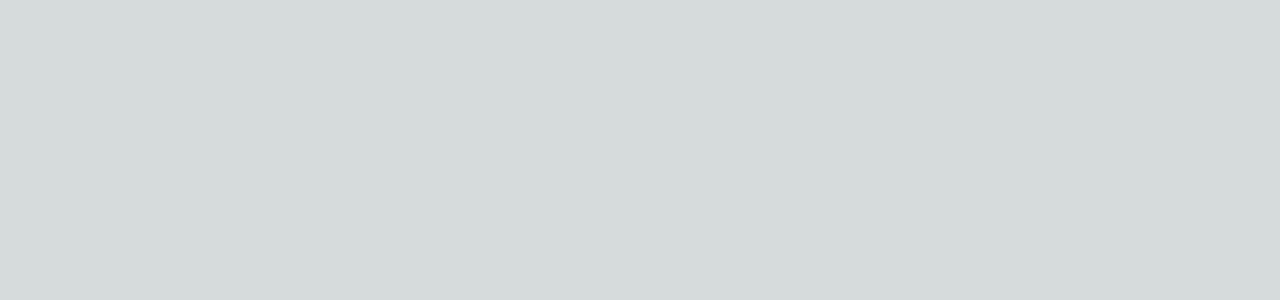
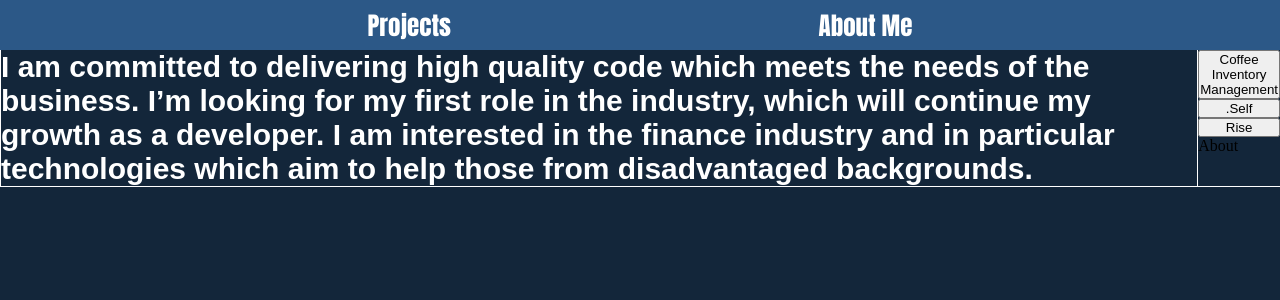
Before and after one commit to MackieJG/portfolio, a Next.js app: page /home in a window 1280 px wide. Shown: the top 300 px of the page. Built offline with nearby package versions, Linux system fonts and the light colour scheme.

Commit message:
updating the css and adding in a Nav bar component

```diff
--- a/package.json
+++ b/package.json
@@ -15,6 +15,7 @@
     "next": "13.2.4",
     "react": "18.2.0",
     "react-bootstrap": "^2.7.2",
-    "react-dom": "18.2.0"
+    "react-dom": "18.2.0",
+    "react-player": "^2.12.0"
   }
 }
--- /dev/null
+++ b/src/components/Nav.js
@@ -0,0 +1,13 @@
+import Link from "next/link"
+import styles from "../styles/Nav.module.css"
+export default function Nav () {
+
+    return (
+        <>
+            <div className={styles.container}>
+                <Link href="/projects">Projects</Link>
+                <Link href="/about">About Me</Link>
+            </div>
+        </>
+    )
+};
--- a/src/pages/_app.js
+++ b/src/pages/_app.js
@@ -1,14 +1,9 @@
 import '@/styles/globals.css'
-import {Roboto} from "next/font/google"
-
-const roboto = Roboto({
-    subsets: ['latin'],
-    weight: ['400', '700'],
-});
 
 export default function App({ Component, pageProps }) {
-  return
-  <main className={roboto.className}>
+  return (
+  <main>
     <Component {...pageProps} />
   </main>
+  )
 }
--- a/src/pages/home.js
+++ b/src/pages/home.js
@@ -1,24 +1,53 @@
-import Image from "next/image"
+import React, {useState} from "react"
+import ReactPlayer from "react-player"
+import Link from "next/link"
+import styles from "../styles/welcome.module.css"
+import Nav from "../components/Nav.js"
 
 export default function Home() {
+
+    const [videoId, setVideoId] = useState(null);
+
+    const handleCoffeeProjectClick = () => {
+        setVideoId("nWTkNJm1lsY")
+    };
+
+    const handleSelfProjectClick = () => {
+        setVideoId("e27rc_Zbops")
+    };
+    const handleRiseProjectClick = () => {
+        setVideoId("QDKnOq5sEZI")
+    };
+
+
     return (
         <>
-            <div>
-                <Image
-                    src="/profileImage.jpg"
-                    alt="profile image"
-                    width={300}
-                    height={300}
-                    priority
-                />
-                <p>
-                    Hello! I'm Joshua Mackie and welcome to my portfolio. As a software development student at CodeClan,
-                    I am passionate about using technology to create innovative solutions. I have experience in various programming languages
-                    and am constantly learning new skills to stay up to date with the latest industry developments.
-                    I am dedicated to delivering high-quality and user-friendly software, and I am excited to continue my journey in the tech industry.
-                    My goal is to help create a positive impact through the use of technology.
-                </p>
+        < Nav />
+            <div className={styles.container}>
+                <div className={styles.aboutMe}>
+                    { videoId ? (
+                        <ReactPlayer
+                            width="560"
+                            height="315"
+                            url={`https://www.youtube.com/watch?v=${videoId}`}
+                            playing="true"
+                        />
+                    ) : (
+                            <p>
+                                I am committed to delivering high quality code which meets the needs of the business. I’m looking for my
+                                first role in the industry, which will continue my growth as a developer. I am interested in the finance industry
+                                and in particular technologies which aim to help those from disadvantaged backgrounds.
+                            </p>
+                    )}
 
+                </div>
+
+                <div className={styles.linkMe}>
+                    <button onClick={handleCoffeeProjectClick}>Coffee Inventory Management</button>
+                    <button onClick={handleSelfProjectClick}>.Self</button>
+                    <button onClick={handleRiseProjectClick}>Rise</button>
+                    <Link href="/about">About</Link>
+                </div>
             </div>
 
         </>
--- /dev/null
+++ b/src/styles/Nav.module.css
@@ -0,0 +1,11 @@
+.container {
+    display: flex;
+    justify-content: space-evenly;
+    background-color: #2c5887;
+    font-family:Impact, Haettenschweiler, 'Arial Narrow Bold', sans-serif;
+    color: white;
+    font-size: 25px;
+    height: 50px;
+    align-items: center;
+
+}
--- a/src/styles/globals.css
+++ b/src/styles/globals.css
@@ -83,6 +83,7 @@ html,
 body {
   max-width: 100vw;
   overflow-x: hidden;
+  background-color: #13263a;
 }
 
 body {
--- /dev/null
+++ b/src/styles/welcome.module.css
@@ -0,0 +1,24 @@
+.container {
+    display: flex;
+    background-color:#13263a;
+
+}
+
+.linkMe {
+    display:flex;
+    flex-direction: column;
+    border-left: 1px solid rgb(255, 255, 255);
+    border-bottom: 1px solid rgb(255, 255, 255);
+
+}
+
+.aboutMe {
+    display:flex;
+    flex-direction: column;
+    border-left: 1px solid rgb(255, 255, 255);
+    border-bottom: 1px solid rgb(255, 255, 255);
+    font-family:Arial, Helvetica, sans-serif;
+    color: white;
+    font-weight: bolder;
+    font-size:30px;
+}
```
Also changed, not shown: 1 other file (tests, documents, lock files or other folders).
